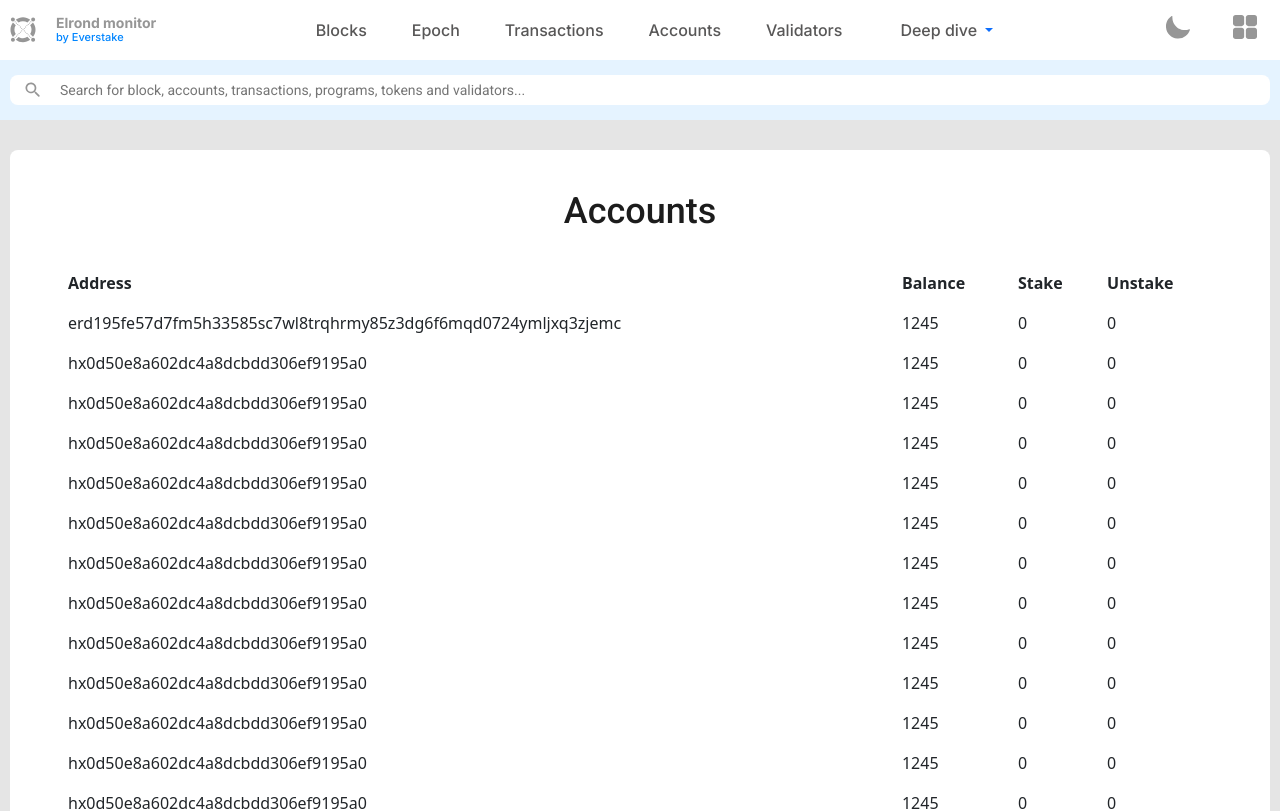
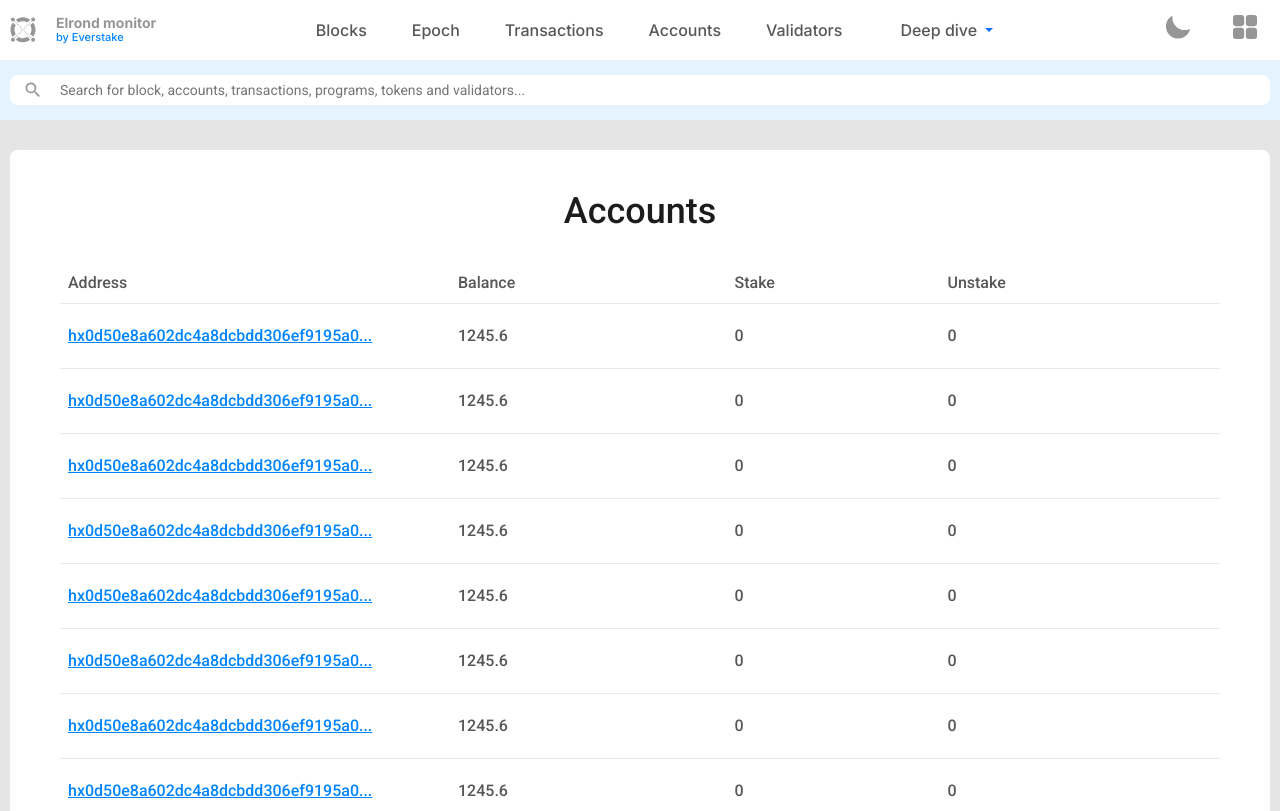
Before and after one commit to everstake/elrond-monitor-frontend, a Vue app: page /accounts in a window 1280 px wide. Shown: the top 811 px of the page. Built offline with nearby package versions, Linux system fonts and the light colour scheme.

Commit message:
feat: pagination

```diff
--- a/src/assets/scss/_vars.scss
+++ b/src/assets/scss/_vars.scss
@@ -8,6 +8,7 @@ $font-white: #b8b8b8;
 $light-blue: #e5f3ff;
 $search-dark: #052541;
 $body-dark: #1c1c1c;
+$font-grey: #969696;
 
 // fonts
 $inter-font: 'Inter';
--- a/src/assets/scss/custom/_container.scss
+++ b/src/assets/scss/custom/_container.scss
@@ -1,4 +1,4 @@
 .wrapper {
-  width: 1380px;
+  width: 1400px;
   padding: 0 10px;
 }
--- a/src/components/TableCard.vue
+++ b/src/components/TableCard.vue
@@ -12,10 +12,23 @@
     <b-table
       id="my-table"
       :items="items"
+      :fields="fields"
       :per-page="perPage"
       :current-page="currentPage"
-      responsive
-    ></b-table>
+    >
+      <template #cell(address)="data">
+        <p class="table__address">
+          {{ data.item.address }}
+        </p>
+      </template>
+    </b-table>
+    <b-pagination
+      v-model="currentPage"
+      :total-rows="items.length"
+      :per-page="perPage"
+      align="right"
+      aria-controls="my-table"
+    ></b-pagination>
   </div>
 </template>
 
@@ -25,39 +38,127 @@ import { mapGetters } from 'vuex';
 export default {
   name: 'TableCard',
   computed: {
-    ...mapGetters([
-      'darkModeOn',
-    ]),
+    ...mapGetters(['darkModeOn']),
   },
   data() {
     return {
-      perPage: 18,
+      perPage: 9,
       currentPage: 1,
-      items:[
-          {
-            address: 'erd195fe57d7fm5h33585sc7wl8trqhrmy85z3dg6f6mqd0724ymljxq3zjemc', balance: '1245',
-            stake: 0,
-            unstake: 0
-          },
-          { address: 'hx0d50e8a602dc4a8dcbdd306ef9195a0', balance: '1245', stake: 0, unstake: 0 },
-          { address: 'hx0d50e8a602dc4a8dcbdd306ef9195a0', balance: '1245', stake: 0, unstake: 0 },
-          { address: 'hx0d50e8a602dc4a8dcbdd306ef9195a0', balance: '1245', stake: 0, unstake: 0 },
-          { address: 'hx0d50e8a602dc4a8dcbdd306ef9195a0', balance: '1245', stake: 0, unstake: 0 },
-          { address: 'hx0d50e8a602dc4a8dcbdd306ef9195a0', balance: '1245', stake: 0, unstake: 0 },
-          { address: 'hx0d50e8a602dc4a8dcbdd306ef9195a0', balance: '1245', stake: 0, unstake: 0 },
-          { address: 'hx0d50e8a602dc4a8dcbdd306ef9195a0', balance: '1245', stake: 0, unstake: 0 },
-          { address: 'hx0d50e8a602dc4a8dcbdd306ef9195a0', balance: '1245', stake: 0, unstake: 0 },
-          { address: 'hx0d50e8a602dc4a8dcbdd306ef9195a0', balance: '1245', stake: 0, unstake: 0 },
-          { address: 'hx0d50e8a602dc4a8dcbdd306ef9195a0', balance: '1245', stake: 0, unstake: 0 },
-          { address: 'hx0d50e8a602dc4a8dcbdd306ef9195a0', balance: '1245', stake: 0, unstake: 0 },
-          { address: 'hx0d50e8a602dc4a8dcbdd306ef9195a0', balance: '1245', stake: 0, unstake: 0 },
-          { address: 'hx0d50e8a602dc4a8dcbdd306ef9195a0', balance: '1245', stake: 0, unstake: 0 },
-          { address: 'hx0d50e8a602dc4a8dcbdd306ef9195a0', balance: '1245', stake: 0, unstake: 0 },
-        ]
-    }
-  }
-
-}
+      fields: [
+        {
+          key: 'address',
+          class: ['w-390', 'table__cell'],
+          thClass: ['table__title'],
+          tdClass: ['table__cell--blue'],
+        },
+        {
+          key: 'balance',
+          class: ['table__cell'],
+          thClass: ['table__title'],
+          tdClass: ['table__cell--common'],
+        },
+        {
+          key: 'stake',
+          class: ['table__cell'],
+          thClass: ['table__title'],
+          tdClass: ['table__cell--common'],
+        },
+        {
+          key: 'unstake',
+          class: ['table__cell'],
+          thClass: ['table__title'],
+          tdClass: ['table__cell--common'],
+        }
+      ],
+      items: [
+        {
+          address: 'hx0d50e8a602dc4a8dcbdd306ef9195a0...',
+          balance: '1245.6',
+          stake: 0,
+          unstake: 0,
+        },
+        {
+          address: 'hx0d50e8a602dc4a8dcbdd306ef9195a0...',
+          balance: '1245.6',
+          stake: 0,
+          unstake: 0,
+        },
+        {
+          address: 'hx0d50e8a602dc4a8dcbdd306ef9195a0...',
+          balance: '1245.6',
+          stake: 0,
+          unstake: 0,
+        },
+        {
+          address: 'hx0d50e8a602dc4a8dcbdd306ef9195a0...',
+          balance: '1245.6',
+          stake: 0,
+          unstake: 0,
+        },
+        {
+          address: 'hx0d50e8a602dc4a8dcbdd306ef9195a0...',
+          balance: '1245.6',
+          stake: 0,
+          unstake: 0,
+        },
+        {
+          address: 'hx0d50e8a602dc4a8dcbdd306ef9195a0...',
+          balance: '1245.6',
+          stake: 0,
+          unstake: 0,
+        },
+        {
+          address: 'hx0d50e8a602dc4a8dcbdd306ef9195a0...',
+          balance: '1245.6',
+          stake: 0,
+          unstake: 0,
+        },
+        {
+          address: 'hx0d50e8a602dc4a8dcbdd306ef9195a0...',
+          balance: '1245.6',
+          stake: 0,
+          unstake: 0,
+        },
+        {
+          address: 'hx0d50e8a602dc4a8dcbdd306ef9195a0...',
+          balance: '1245.6',
+          stake: 0,
+          unstake: 0,
+        },
+        {
+          address: 'hx0d50e8a602dc4a8dcbdd306ef9195a0...',
+          balance: '1245.6',
+          stake: 0,
+          unstake: 0,
+        },
+        {
+          address: 'hx0d50e8a602dc4a8dcbdd306ef9195a0...',
+          balance: '1245.6',
+          stake: 0,
+          unstake: 0,
+        },
+        {
+          address: 'hx0d50e8a602dc4a8dcbdd306ef9195a0...',
+          balance: '1245.6',
+          stake: 0,
+          unstake: 0,
+        },
+        {
+          address: 'hx0d50e8a602dc4a8dcbdd306ef9195a0...',
+          balance: '1245.6',
+          stake: 0,
+          unstake: 0,
+        },
+        {
+          address: 'hx0d50e8a602dc4a8dcbdd306ef9195a0...',
+          balance: '1245.6',
+          stake: 0,
+          unstake: 0,
+        },
+      ],
+    };
+  },
+};
 </script>
 
 <style lang="scss">
@@ -72,6 +173,29 @@ export default {
     text-align: center;
     @include font($roboto-font, 36px, $body-dark, 500);
   }
+}
+.table {
+  &__title {
+    @include font($roboto-font, 16px, $font-grey, 500);
+    line-height: 14px;
+  }
+  &__cell {
+    border-bottom: 1px solid #e8e8e8 !important;
+    @include font($roboto-font, 16px, $font-black, 500);
+    line-height: 24px;
+
+    &--blue {
+      color: #0085ff;
+      text-decoration: underline;
+    }
+  }
+
+  &__address {
+    padding: 12px 0;
+  }
+}
+.w-390 {
+  width: 390px;
 }
 </style>
 
--- a/src/components/header/AppHeader.vue
+++ b/src/components/header/AppHeader.vue
@@ -1,7 +1,7 @@
 <template>
   <div
     :class="{
-      'header': true,
+      header: true,
       'white-background': !darkModeOn,
       'black-background': darkModeOn,
     }"
@@ -34,7 +34,7 @@
             <router-link
               to="/blocks"
               :class="{
-                'navbar__link': true,
+                navbar__link: true,
                 'black-font': !darkModeOn,
                 'white-font': darkModeOn,
               }"
@@ -46,7 +46,7 @@
             <router-link
               to="/epoch"
               :class="{
-                'navbar__link': true,
+                navbar__link: true,
                 'black-font': !darkModeOn,
                 'white-font': darkModeOn,
               }"
@@ -58,7 +58,7 @@
             <router-link
               to="/transactions"
               :class="{
-                'navbar__link': true,
+                navbar__link: true,
                 'black-font': !darkModeOn,
                 'white-font': darkModeOn,
               }"
@@ -70,7 +70,7 @@
             <router-link
               to="/accounts"
               :class="{
-                'navbar__link': true,
+                navbar__link: true,
                 'black-font': !darkModeOn,
                 'white-font': darkModeOn,
               }"
@@ -82,7 +82,7 @@
             <router-link
               to="/validators"
               :class="{
-                'navbar__link': true,
+                navbar__link: true,
                 'black-font': !darkModeOn,
                 'white-font': darkModeOn,
               }"
@@ -99,9 +99,9 @@
               <template #button-content>
                 <a
                   :class="{
-                  'navbar__link': true,
-                  'black-font': !darkModeOn,
-                  'white-font': darkModeOn,
+                    navbar__link: true,
+                    'black-font': !darkModeOn,
+                    'white-font': darkModeOn,
                   }"
                 >
                   Deep dive
@@ -115,7 +115,7 @@
       </nav>
 
       <div class="header__options">
-        <button @click="this.changeMode" class="header__option-btn">
+        <button class="header__option-btn" @click="this.changeMode">
           <img
             v-if="!darkModeOn"
             src="~@/assets/img/optionsIcon/moon.svg"
@@ -153,14 +153,12 @@ import { mapGetters, mapActions } from 'vuex';
 export default {
   name: 'AppHeader',
   computed: {
-    ...mapGetters([
-      'darkModeOn',
-    ])
+    ...mapGetters(['darkModeOn']),
   },
   methods: {
     ...mapActions({
       changeMode: 'changeMode',
-    })
+    }),
   },
 };
 </script>
```
Also changed, not shown: .eslintrc.js.
